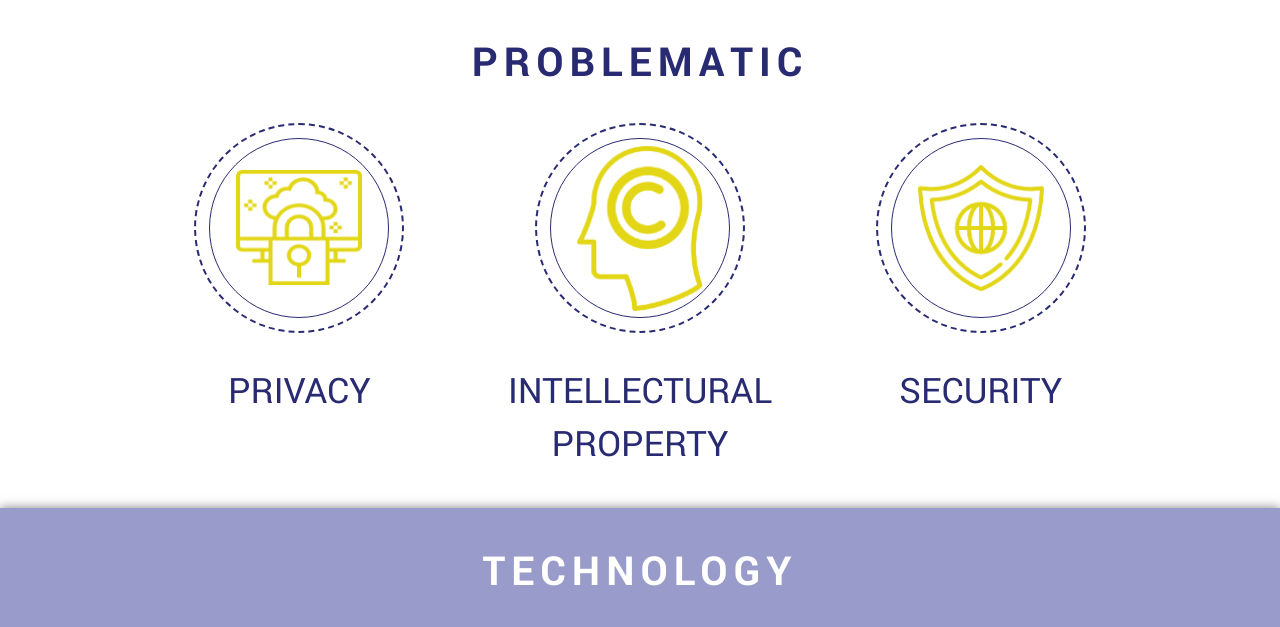
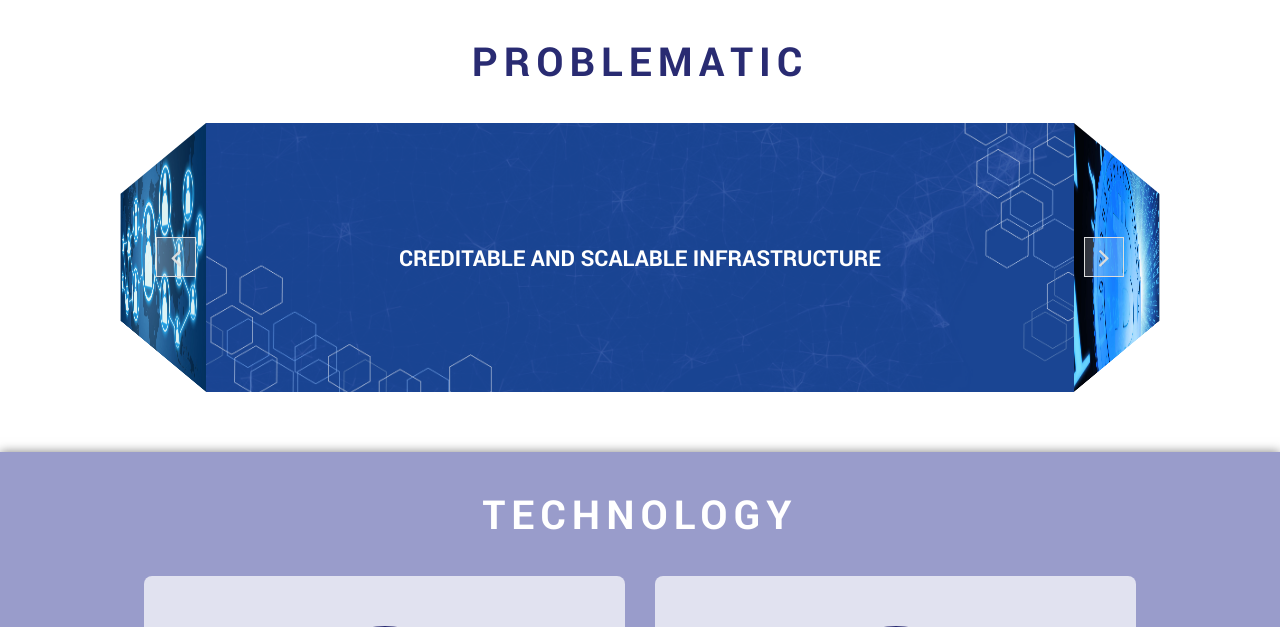
Before and after one commit to beautifulprincess/vn3t, a PHP site: page / in a window 1280 px wide. Shown: the part 801-1428 px from the top of the page. Run offline with PHP 8.4, Linux system fonts and the light colour scheme; some libraries are stand-ins or nearby versions.

Commit message:
update slider section

```diff
--- a/css/style.css
+++ b/css/style.css
@@ -1376,3 +1376,98 @@ footer button:focus, footer button:active{
 	color: #000;
 	margin-top: 40px;
 }
+
+section#problematic{
+	padding: 0 0 40px;
+}
+.carousel {
+  margin: 20px;
+  -webkit-perspective: 500px;
+          perspective: 500px;
+  overflow: hidden;
+  display: -webkit-box;
+  display: -ms-flexbox;
+  display: flex;
+  -webkit-box-orient: vertical;
+  -webkit-box-direction: normal;
+      -ms-flex-direction: column;
+          flex-direction: column;
+  -webkit-box-align: center;
+      -ms-flex-align: center;
+          align-items: center;
+}
+.carousel > * {
+  -webkit-box-flex: 0;
+      -ms-flex: 0 0 auto;
+          flex: 0 0 auto;
+	position: relative;
+}
+.carousel figure {
+  margin: 0;
+  width: 70%;
+  -webkit-transform-style: preserve-3d;
+          transform-style: preserve-3d;
+  -webkit-transition: -webkit-transform 0.5s;
+  transition: -webkit-transform 0.5s;
+  transition: transform 0.5s;
+  transition: transform 0.5s, -webkit-transform 0.5s;
+}
+.carousel figure img {
+  width: 100%;
+  box-sizing: border-box;
+  padding: 0 0px;
+}
+.carousel figure img:not(:first-of-type) {
+  position: absolute;
+  left: 0;
+  top: 0;
+}
+.carousel button {
+	position: absolute;
+	background: rgba(240, 240, 240, 0.2);
+	border: 1px solid #ddd;
+	color: #ddd;
+	top: calc(50% - 20px);
+	width: 40px;
+	height: 40px;
+	padding: 0;
+	text-align: center;
+	display: block;
+	font-size: 30px;
+	line-height: 40px;
+	cursor: pointer;
+}
+.carousel button.prev {
+	left: calc(15% - 50px);
+}
+.carousel button.next {
+	left: calc(85% + 10px);
+}
+button:focus, button:active{
+	outline: none;
+}
+.prob-slider-bg{
+	position: absolute;
+	left: 15%;
+	top: 0px;
+	width: 70%;
+	height: 100%;
+	background-image: url(../images/problematic/sb.png);
+	background-repeat: no-repeat;
+	background-size: cover;
+	background-position: center;
+	opacity: 0;
+	transition-duration: 0.5s;
+}
+.prob-slider-bg .prob-txt-container{
+	height: 100%;
+	display: table;
+	margin: 0 auto;
+}
+.prob-slider-bg p{
+	display: table-cell;
+	vertical-align: middle;
+	color: #fff;
+	font-size: 22px;
+	height: 100%;
+}
--- a/index.php
+++ b/index.php
@@ -12,6 +12,11 @@ $problematics = array(
 	array("class" => "icon-privacy", "title" => "PRIVACY"),
 	array("class" => "icon-property", "title" => "INTELLECTURAL<br>PROPERTY"),
 	array("class" => "icon-security", "title" => "SECURITY")
+);
+$problematics2 = array(
+	array("img" => "s1.jpg", "txt" => "MONETIZE YOUR VALUABLE DATA ASSETS<br>and<br>MACHINE LEARNING ALGORITHMs"),
+	array("img" => "s2.jpg", "txt" => "SOLUTION FOR PRIVACY, SECURITY, INTELLECTURAL PROPERTY"),
+	array("img" => "s3.jpg", "txt" => "CREDITABLE AND SCALABLE INFRASTRUCTURE")
 );
 $technologies = array(
 	array("class" => "icon-gpu", "title" => "GPU POOLING &amp;<br>PROOF-OF-ALLOCATION", "content" => "<p class=\"tech-content\">All mining schemes are made to enable the creation of a “supercomputer” composed of clusters of virtualized environments powered by cooperative GPU pooling, created to handle specific calculations using specifications given by GPU power buyers.</p>
@@ -133,6 +138,7 @@ $socials = array(
 	<script src="https://maxcdn.bootstrapcdn.com/bootstrap/4.0.0-alpha.6/js/bootstrap.min.js" integrity="sha384-vBWWzlZJ8ea9aCX4pEW3rVHjgjt7zpkNpZk+02D9phzyeVkE+jo0ieGizqPLForn" crossorigin="anonymous"></script>
 	<script src="js/countdown.js"></script>
 	<script>var roadmap_datas = <?php echo json_encode($roadmaps); ?>;</script>
+	<script>var problematic_datas = <?php echo json_encode($problematics2); ?>;</script>
 	<script src="js/main.js"></script>
 	<script src="https://code.highcharts.com/highcharts.js"></script>
 	<script src="https://code.highcharts.com/highcharts-3d.js"></script>
@@ -178,13 +184,27 @@ $socials = array(
 </section>
 <section id="problematic">
 	<h1>PROBLEMATIC</h1>
+<!--
 	<div class="row">
-<?php foreach ($problematics as $prob) { ?>
+<?php /*foreach ($problematics as $prob) { ?>
 		<div class="col col-md-4">
 			<div class="prob-icon <?php echo $prob['class']; ?>"></div>
 			<p><?php echo $prob['title']; ?></p>
 		</div>
-<?php } ?>
+<?php }*/ ?>
+	</div>
+-->
+	<div class="htmleaf-container">
+		<div class="carousel">
+			<figure>
+<?php for ($i = 0; $i < 3; $i++) { foreach ($problematics2 as $prob) { ?>
+				<img src="images/problematic/<?php echo $prob['img']; ?>" alt="">
+<?php } } ?>
+			</figure>
+			<button class="nav prev"><i class="fa fa-angle-left"></i></button>
+			<button class="nav next"><i class="fa fa-angle-right"></i></button>
+			<div class="prob-slider-bg"><div class="prob-txt-container"><p></p></div></div>
+		</div>
 	</div>
 	<!--<p class="amp">&amp;</p>-->
 	<!--<p class="description">The monopoly of giants on structured data</p>-->
@@ -467,6 +487,7 @@ $socials = array(
 <div id="work-in-progress"><div class="work-spinner"></div></div>
 
 	<script src="particles/particles.min.js"></script>
+	<script src="js/slider.js"></script>
 	<script src="particles/app.js"></script>
 <script type="text/javascript">window.$crisp=[];window.CRISP_WEBSITE_ID="f504cac8-32a2-4341-9e49-a69d3a0e8452";(function(){d=document;s=d.createElement("script");s.src="https://client.crisp.chat/l.js";s.async=1;d.getElementsByTagName("head")[0].appendChild(s);})();</script>
 </body>
--- /dev/null
+++ b/js/slider.js
@@ -0,0 +1,63 @@
+'use strict';
+window.addEventListener('load', function () {
+	var carousels = document.querySelectorAll('.carousel');
+	for (var i = 0; i < carousels.length; i++) {
+		carousel(carousels[i]);
+	}
+});
+function carousel(root) {
+	var figure = root.querySelector('figure'),
+		images = figure.children,
+		n = images.length,
+		gap = root.dataset.gap || 0,
+		bfc = 'bfc' in root.dataset,
+		theta = 2 * Math.PI / n,
+		currImage = 0;
+	setupCarousel(n, parseFloat(getComputedStyle(images[0]).width));
+	window.addEventListener('resize', function () {
+		setupCarousel(n, parseFloat(getComputedStyle(images[0]).width));
+	});
+	setupNavigation();
+	function setupCarousel(n, s) {
+		var apothem = s / (2 * Math.tan(Math.PI / n));
+		figure.style.transformOrigin = '50% 50% ' + -apothem + 'px';
+		for (var i = 0; i < n; i++) {
+			images[i].style.padding = gap + 'px';
+		}
+		for (i = 1; i < n; i++) {
+			images[i].style.transformOrigin = '50% 50% ' + -apothem + 'px';
+			images[i].style.transform = 'rotateY(' + i * theta + 'rad)';
+		}
+		if (bfc) for (i = 0; i < n; i++) {
+			images[i].style.backfaceVisibility = 'hidden';
+		}
+		rotateCarousel(currImage);
+	}
+	function setupNavigation() {
+		$(".carousel button").click(onClick);
+		var tm, tmt;
+		function onClick(is_auto) {
+			if (is_auto || $(this).hasClass('next')) {
+				currImage++;
+			} else {
+				currImage--;
+			}
+			rotateCarousel(currImage);
+			$('.prob-slider-bg').css({opacity: 0});
+			clearTimeout(tm);
+			clearTimeout(tmt);
+			tmt = setTimeout(chgTxt, 500);
+			tm = setTimeout(onClick, 3000, true);
+		}
+		function chgTxt()
+		{
+			$('.prob-slider-bg p').html(problematic_datas[currImage % 3].txt);
+			$('.prob-slider-bg').css({opacity: 1});
+		}
+		tmt = setTimeout(chgTxt, 500);
+		tm = setTimeout(onClick, 3000, true);
+	}
+	function rotateCarousel(imageIndex) {
+		figure.style.transform = 'rotateY(' + imageIndex * -theta + 'rad)';
+	}
+}
```
Also changed, not shown: images/problematic/s1.jpg (added), images/problematic/s2.jpg (added), images/problematic/s3.jpg (added), images/problematic/sb.png (added).
